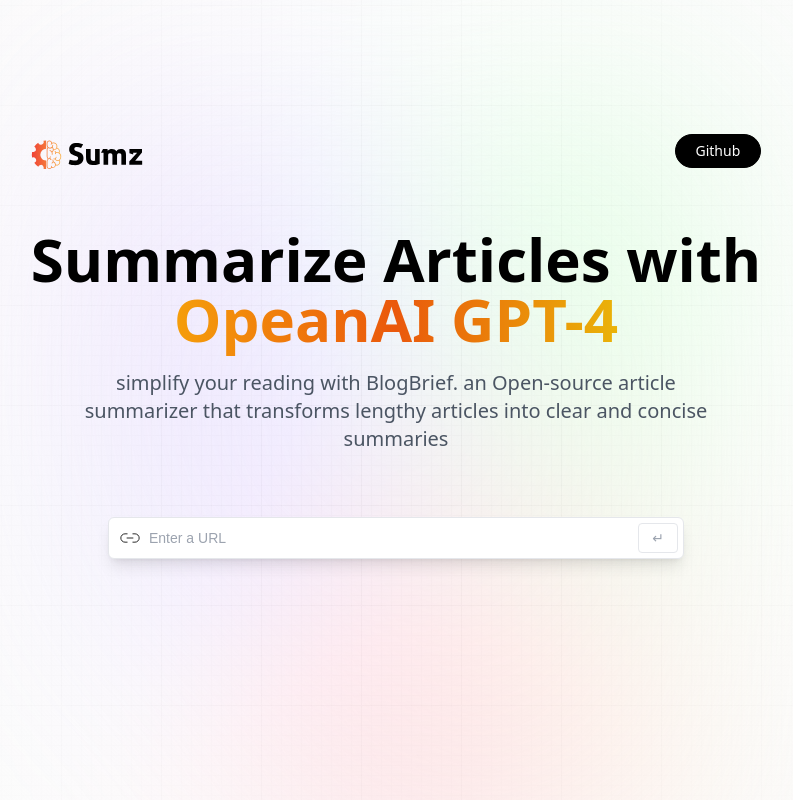
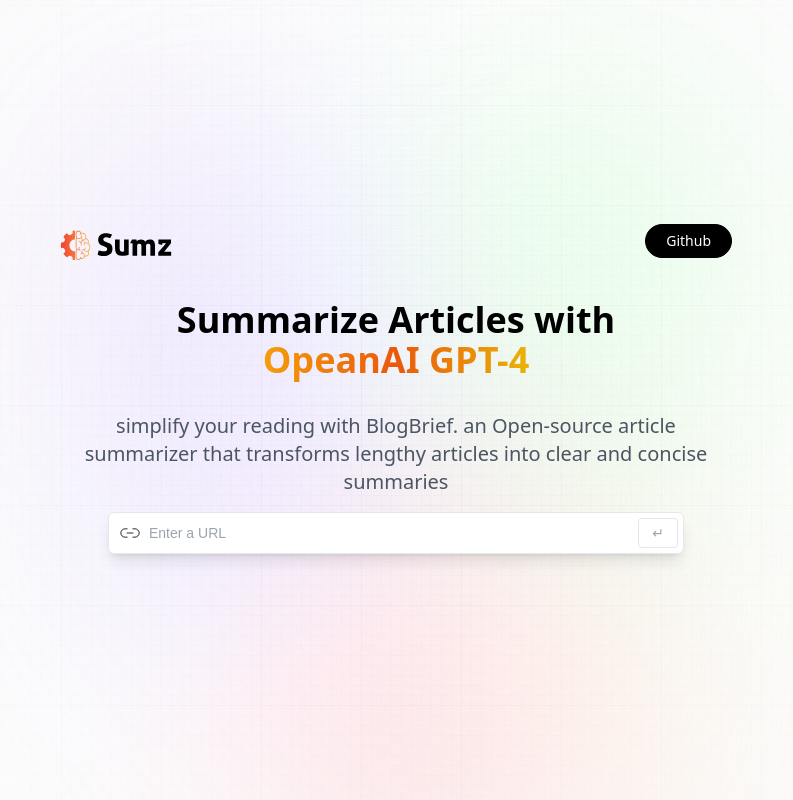
Before and after one commit to amanmulani09/BlogBrief, a React (Vite) app: page / in a window 1280 px wide. Shown: the whole page, without its empty margins (244-1037 px from the left). Built offline with nearby package versions, Linux system fonts and the light colour scheme; a web font is replaced by a local one.

Commit message:
added summary section

```diff
--- a/src/App.css
+++ b/src/App.css
@@ -12,7 +12,7 @@
   position: fixed;
   display: flex;
   justify-content: center;
-  padding: 120px 24px 160px 24px;
+  /* padding: 120px 24px 160px 24px; */
   /* pointer-events: none; */
 }
 
@@ -80,7 +80,7 @@
 }
 
 .head_text {
-  @apply mt-5 text-5xl font-extrabold leading-[1.15] text-black sm:text-6xl text-center;
+  @apply mb-5 text-5xl font-extrabold leading-[1.15] text-black sm:text-4xl text-center;
 }
 
 .orange_gradient {
@@ -88,7 +88,7 @@
 }
 
 .desc {
-  @apply mt-5 text-lg text-gray-600 sm:text-xl text-center max-w-2xl;
+  @apply mt-3 text-lg text-gray-600 sm:text-xl text-center max-w-2xl;
 }
 
 .url_input {
--- a/src/components/Demo.jsx
+++ b/src/components/Demo.jsx
@@ -31,7 +31,7 @@
     }
   }
   return (
-    <section className='mt-16 w-full max-w-xl'>
+    <section className='mt-4 w-full max-w-xl'>
 <div className="flex flex-col w-full gap-2">
   <form
   className='relative flex justify-center items-center '
@@ -67,7 +67,7 @@
 </div>
 
 {/* display results */}
-<div className="my-10 max-w-full flex justify-center items-center">
+<div className="my-2 max-w-full flex justify-center items-center">
   {
     isFetching ? (
       <img src={loader} alt='loader' className='w-20 h-20 object-contain'/>
@@ -80,7 +80,10 @@
     ) :(
       article.summary && (
         <div className='flex flex-col gap-3'>
-          <h2>Article <span className='blue_gradient'>Summary</span></h2>
+          <h2 className='font-satoshi font-bold text-gray-600 text-xl'>Article <span className='blue_gradient'>Summary</span></h2>
+          <div className="summary_box">
+            <p className='font-inter font-medium text-sm text-gray-700'>{article.summary}</p>
+          </div>
           </div>
       )
     )
--- a/src/components/Hero.jsx
+++ b/src/components/Hero.jsx
@@ -3,7 +3,7 @@
 const Hero = () => {
   return (
     <header className='w-full flex justify-center items-center flex-col'>
-      <nav className="flex justify-between items-center w-full mb-10 pt-3">
+      <nav className="flex justify-between items-center w-full mb-10 ">
         <img src={logo} alt="logo" className='w-28 object-contain'/>
       <button
       onClick={()=> window.open('https://github.com/amanmulani09/BlogBrief')}
```
